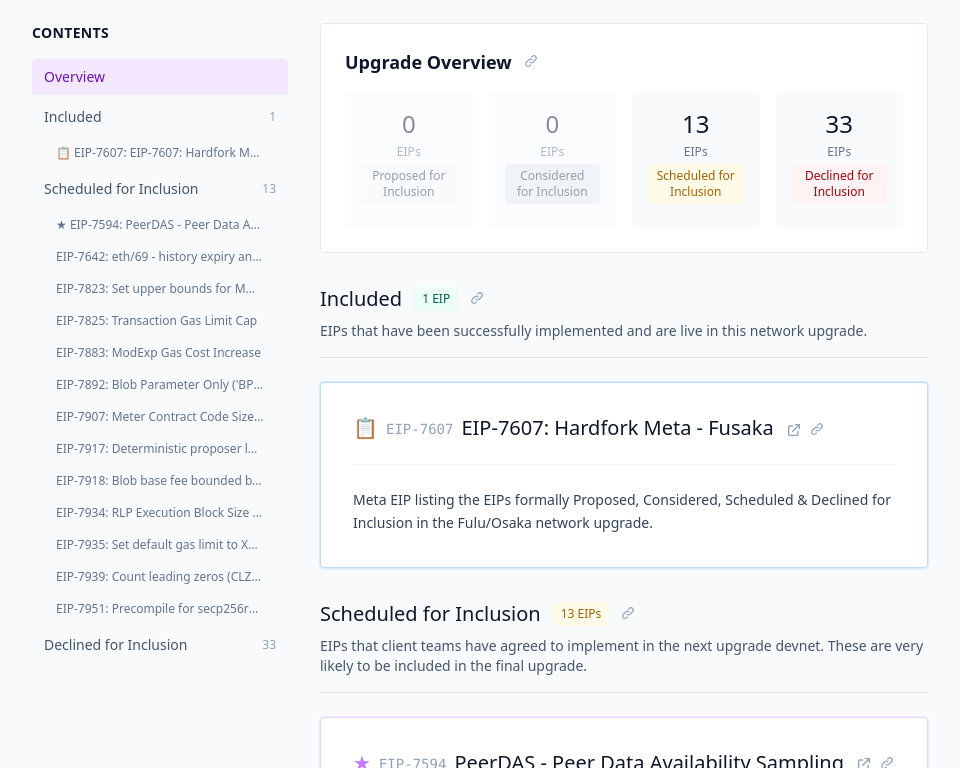
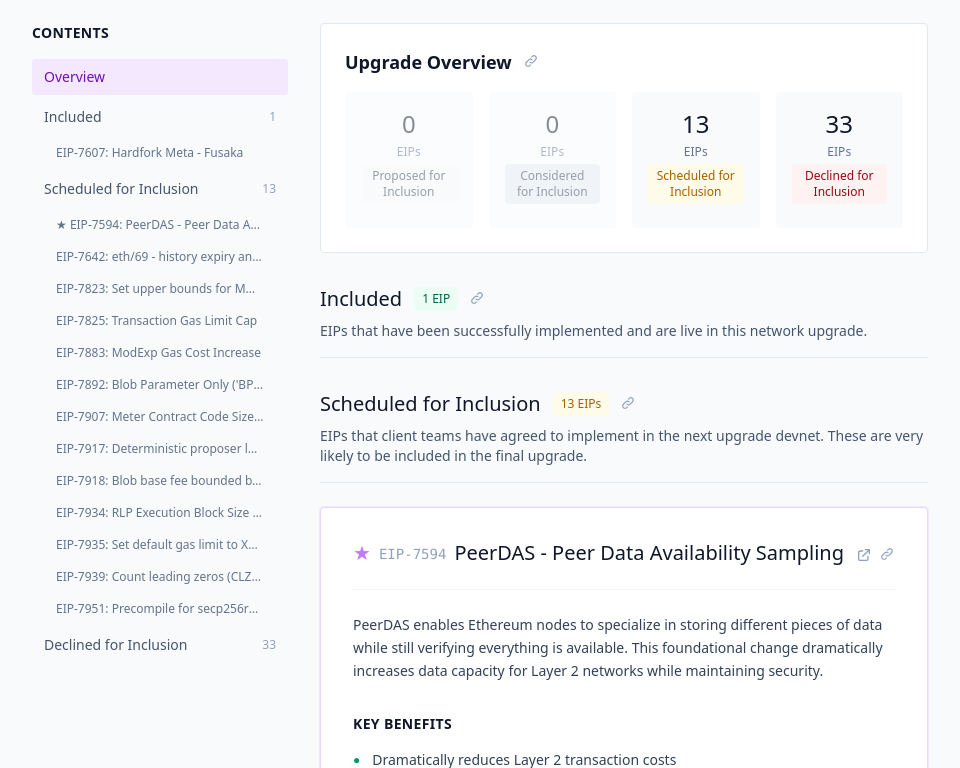
Before and after one commit to jmcpheron/forkcast, a React (Vite) app: page /upgrade/fusaka in a window 1280 px wide. Shown: the part 482-1250 px from the top of the page, without its empty margins (160-1120 px from the left). Built offline with nearby package versions, Linux system fonts and the light colour scheme.

Commit message:
Meta cleanup

```diff
--- a/src/components/PublicNetworkUpgradePage.tsx
+++ b/src/components/PublicNetworkUpgradePage.tsx
@@ -108,17 +108,6 @@
     };
   }, [eips]);
 
-  // Helper function to check if an EIP is a Meta EIP
-  const isMetaEip = (eip: EIP) => eip.type === 'Meta';
-
-  // Helper to get description with fallback
-  const getEipDescription = (eip: EIP): string => {
-    if (isMetaEip(eip)) {
-      return eip.description;
-    }
-    return eip.laymanDescription || eip.description;
-  };
-
   // Generate TOC items
   const tocItems = [
     { id: 'overview', label: 'Overview', type: 'section' as const, count: null as number | null },
@@ -159,24 +148,16 @@
 
           if (stageEips.length === 0) return [];
 
-          // Sort EIPs: Meta EIPs first, then headliners, then by EIP number
+          // Sort EIPs: headliners first, then by EIP number
           const sortedEips = stageEips.sort((a, b) => {
-            const aIsMeta = isMetaEip(a);
-            const bIsMeta = isMetaEip(b);
             const aIsHeadliner = isHeadliner(a, forkName);
             const bIsHeadliner = isHeadliner(b, forkName);
 
-            // Meta EIPs come first
-            if (aIsMeta && !bIsMeta) return -1;
-            if (!aIsMeta && bIsMeta) return 1;
-
-            // Then headliners
-            if (!aIsMeta && !bIsMeta) {
+            // If one is headliner and other isn't, headliner comes first
             if (aIsHeadliner && !bIsHeadliner) return -1;
             if (!aIsHeadliner && bIsHeadliner) return 1;
-            }
 
-            // If both are same type, sort by EIP number
+            // If both are same type (both headliner or both not), sort by EIP number
             return a.id - b.id;
           });
 
@@ -193,27 +174,14 @@
           }
 
           // For all other stages, show individual EIPs
-          const eipItems = sortedEips
-            .filter(eip => eip.laymanDescription || eip.description || isMetaEip(eip)) // Include EIPs with either description
-            .map(eip => {
+          const eipItems = sortedEips.map(eip => {
             const isHeadlinerEip = isHeadliner(eip, forkName);
-              const isMeta = isMetaEip(eip);
             const starSymbol = forkName.toLowerCase() === 'glamsterdam' ? '☆' : '★';
             const proposalPrefix = getProposalPrefix(eip);
 
-              // Generate appropriate label
-              let label = '';
-              if (isMeta) {
-                label = `📋 ${proposalPrefix}-${eip.id}: ${eip.title}`;
-              } else if (isHeadlinerEip) {
-                label = `${starSymbol} ${proposalPrefix}-${eip.id}: ${getLaymanTitle(eip)}`;
-              } else {
-                label = `${proposalPrefix}-${eip.id}: ${getLaymanTitle(eip)}`;
-              }
-
             return {
               id: `eip-${eip.id}`,
-                label: label,
+              label: `${isHeadlinerEip ? `${starSymbol} ` : ''}${proposalPrefix}-${eip.id}: ${getLaymanTitle(eip)}`,
               type: 'eip' as const,
               count: null as number | null
             };
@@ -383,11 +351,9 @@
                       .filter(eip => isHeadliner(eip, forkName))
                       .sort((a, b) => a.id - b.id)
                       .map(eip => {
-                        // Show EIPs with either laymanDescription or description, and Meta EIPs
-                        if (!eip.laymanDescription && !eip.description && !isMetaEip(eip)) return null;
+                        if (!eip.laymanDescription) return null;
 
                         const eipId = `eip-${eip.id}`;
-                        const isMeta = isMetaEip(eip);
 
                         return (
                           <article key={eip.id} className="bg-white border border-purple-200 rounded p-8 shadow-sm ring-1 ring-purple-100" id={eipId} data-section>
@@ -397,19 +363,7 @@
                                 <div className="flex-1">
                                   <div className="flex items-center gap-3">
                                     <h3 className="text-xl font-medium text-slate-900 leading-tight">
-                                      {isMeta && (
-                                        <Tooltip
-                                          text="Meta EIP defining the included proposals for this network upgrade"
-                                          className="inline-block cursor-pointer"
-                                        >
-                                          <span
-                                            className="text-blue-500 hover:text-blue-700 mr-2 transition-colors cursor-help"
-                                          >
-                                            📋
-                                          </span>
-                                        </Tooltip>
-                                      )}
-                                      {!isMeta && isHeadliner(eip, forkName) && (
+                                      {isHeadliner(eip, forkName) && (
                                         <Tooltip
                                           text={forkName.toLowerCase() === 'glamsterdam'
                                             ? "Competing headliner proposal for this network upgrade"
@@ -425,7 +379,7 @@
                                         </Tooltip>
                                       )}
                                       <span className="text-slate-400 text-sm font-mono mr-2 relative -top-px">{getProposalPrefix(eip)}-{eip.id}</span>
-                                      <span>{isMeta ? eip.title : getLaymanTitle(eip)}</span>
+                                      <span>{getLaymanTitle(eip)}</span>
                                     </h3>
                                     <div className="flex items-center gap-2 relative top-0.5">
                                       <Tooltip text={`View ${getProposalPrefix(eip)}-${eip.id} specification`}>
@@ -455,7 +409,7 @@
                             {/* Description */}
                             <div className="">
                               <p className="text-slate-700 text-sm leading-relaxed">
-                                {parseMarkdownLinks(getEipDescription(eip))}
+                                {parseMarkdownLinks(eip.laymanDescription)}
                               </p>
 
                               {/* Headliner Discussion Link (for headliners in regular sections) */}
@@ -481,12 +435,11 @@
                               })()}
                             </div>
 
-                            {/* Benefits - only show for non-Meta EIPs */}
-                            {!isMeta && eip.benefits && eip.benefits.length > 0 && (
+                            {/* Benefits */}
                             <div className="mt-8 mb-8">
                               <h4 className="text-sm font-semibold text-slate-900 mb-4 uppercase tracking-wide">Key Benefits</h4>
                               <ul className="space-y-2">
-                                  {eip.benefits.map((benefit, index) => (
+                                {eip.benefits?.map((benefit, index) => (
                                   <li key={index} className="flex items-start text-sm">
                                     <span className="text-emerald-600 mr-3 mt-0.5 text-xs">●</span>
                                     <span className="text-slate-700">{benefit}</span>
@@ -494,10 +447,8 @@
                                 ))}
                               </ul>
                             </div>
-                            )}
 
-                            {/* Stakeholder Impact - only show for non-Meta EIPs */}
-                            {!isMeta && eip.stakeholderImpacts && Object.keys(eip.stakeholderImpacts).length > 0 && (
+                            {/* Stakeholder Impact */}
                             <div className="mt-8 mb-8">
                               <h4 className="text-sm font-semibold text-slate-900 mb-4 uppercase tracking-wide">Stakeholder Impact</h4>
                               <div className="bg-slate-50 border border-slate-200 rounded p-4">
@@ -526,10 +477,9 @@
                                 </div>
                               </div>
                             </div>
-                            )}
 
-                            {/* Trade-offs & Considerations - only show for non-Meta EIPs */}
-                            {!isMeta && eip.tradeoffs && eip.tradeoffs.length > 0 && (
+                            {/* Trade-offs & Considerations */}
+                            {eip.tradeoffs && eip.tradeoffs.length > 0 && (
                               <div className="mt-8 mb-8">
                                 <h4 className="text-sm font-semibold text-slate-900 mb-4 uppercase tracking-wide">Trade-offs & Considerations</h4>
                                 <ul className="space-y-2">
@@ -543,8 +493,7 @@
                               </div>
                             )}
 
-                            {/* North Star Goal Alignment - only show for non-Meta EIPs */}
-                            {!isMeta && eip.northStarAlignment && (
+                            {/* North Star Goal Alignment */}
                             <div className="mt-8">
                               <h4 className="text-sm font-semibold text-slate-900 mb-4 uppercase tracking-wide">North Star Goal Alignment</h4>
                               <div className="bg-slate-50 border border-slate-200 rounded p-4">
@@ -570,7 +519,6 @@
                                 </div>
                               </div>
                             </div>
-                            )}
                           </article>
                         );
                       })}
@@ -659,8 +607,7 @@
                     ) : (
                       <div className="space-y-6">
                         {sortedStageEips.map(eip => {
-                          // Show EIPs with either laymanDescription or description, and Meta EIPs
-                          if (!eip.laymanDescription && !eip.description && !isMetaEip(eip)) return null;
+                          if (!eip.laymanDescription) return null;
 
                           const eipId = `eip-${eip.id}`;
 
@@ -719,12 +666,9 @@
                           }
 
                           // Full view for non-declined EIPs
-                          const isMeta = isMetaEip(eip);
                           return (
                             <article key={eip.id} className={`bg-white border rounded p-8 ${
-                              isMeta
-                                ? 'border-blue-200 shadow-sm ring-1 ring-blue-100'
-                                : isHeadliner(eip, forkName)
+                              isHeadliner(eip, forkName)
                                 ? 'border-purple-200 shadow-sm ring-1 ring-purple-100'
                                 : 'border-slate-200'
                             }`} id={eipId} data-section>
@@ -734,19 +678,7 @@
                                   <div className="flex-1">
                                     <div className="flex items-center gap-3">
                                       <h3 className="text-xl font-medium text-slate-900 leading-tight">
-                                        {isMeta && (
-                                          <Tooltip
-                                            text="Meta EIP defining the included proposals for this network upgrade"
-                                            className="inline-block cursor-pointer"
-                                          >
-                                            <span
-                                              className="text-blue-500 hover:text-blue-700 mr-2 transition-colors cursor-help"
-                                            >
-                                              📋
-                                            </span>
-                                          </Tooltip>
-                                        )}
-                                        {!isMeta && isHeadliner(eip, forkName) && (
+                                        {isHeadliner(eip, forkName) && (
                                           <Tooltip
                                             text={forkName.toLowerCase() === 'glamsterdam'
                                               ? "Competing headliner proposal for this network upgrade"
@@ -762,7 +694,7 @@
                                           </Tooltip>
                                         )}
                                         <span className="text-slate-400 text-sm font-mono mr-2 relative -top-px">{getProposalPrefix(eip)}-{eip.id}</span>
-                                        <span>{isMeta ? eip.title : getLaymanTitle(eip)}</span>
+                                        <span>{getLaymanTitle(eip)}</span>
                                       </h3>
                                       <div className="flex items-center gap-2 relative top-0.5">
                                         <Tooltip text={`View ${getProposalPrefix(eip)}-${eip.id} specification`}>
@@ -792,7 +724,7 @@
                               {/* Description */}
                               <div className="">
                                 <p className="text-slate-700 text-sm leading-relaxed">
-                                  {parseMarkdownLinks(getEipDescription(eip))}
+                                  {parseMarkdownLinks(eip.laymanDescription)}
                                 </p>
 
                                 {/* Headliner Discussion Link (for headliners in regular sections) */}
@@ -818,12 +750,11 @@
                                 })()}
                               </div>
 
-                              {/* Benefits - only show for non-Meta EIPs */}
-                              {!isMeta && eip.benefits && eip.benefits.length > 0 && (
+                              {/* Benefits */}
                               <div className="mt-8 mb-8">
                                 <h4 className="text-sm font-semibold text-slate-900 mb-4 uppercase tracking-wide">Key Benefits</h4>
                                 <ul className="space-y-2">
-                                    {eip.benefits.map((benefit, index) => (
+                                  {eip.benefits?.map((benefit, index) => (
                                     <li key={index} className="flex items-start text-sm">
                                       <span className="text-emerald-600 mr-3 mt-0.5 text-xs">●</span>
                                       <span className="text-slate-700">{benefit}</span>
@@ -831,10 +762,8 @@
                                   ))}
                                 </ul>
                               </div>
-                              )}
 
-                              {/* Stakeholder Impact - only show for non-Meta EIPs */}
-                              {!isMeta && eip.stakeholderImpacts && Object.keys(eip.stakeholderImpacts).length > 0 && (
+                              {/* Stakeholder Impact */}
                               <div className="mt-8 mb-8">
                                 <h4 className="text-sm font-semibold text-slate-900 mb-4 uppercase tracking-wide">Stakeholder Impact</h4>
                                 <div className="bg-slate-50 border border-slate-200 rounded p-4">
@@ -863,10 +792,9 @@
                                   </div>
                                 </div>
                               </div>
-                              )}
 
-                              {/* Trade-offs & Considerations - only show for non-Meta EIPs */}
-                              {!isMeta && eip.tradeoffs && eip.tradeoffs.length > 0 && (
+                              {/* Trade-offs & Considerations */}
+                              {eip.tradeoffs && eip.tradeoffs.length > 0 && (
                                 <div className="mt-8 mb-8">
                                   <h4 className="text-sm font-semibold text-slate-900 mb-4 uppercase tracking-wide">Trade-offs & Considerations</h4>
                                   <ul className="space-y-2">
@@ -880,8 +808,7 @@
                                 </div>
                               )}
 
-                              {/* North Star Goal Alignment - only show for non-Meta EIPs */}
-                              {!isMeta && eip.northStarAlignment && (
+                              {/* North Star Goal Alignment */}
                               <div className="mt-8">
                                 <h4 className="text-sm font-semibold text-slate-900 mb-4 uppercase tracking-wide">North Star Goal Alignment</h4>
                                 <div className="bg-slate-50 border border-slate-200 rounded p-4">
@@ -907,7 +834,6 @@
                                   </div>
                                 </div>
                               </div>
-                              )}
                             </article>
                           );
                         })}
```
Also changed, not shown: src/data/eips.json. Lines whose indentation alone changed are shown as unchanged.
